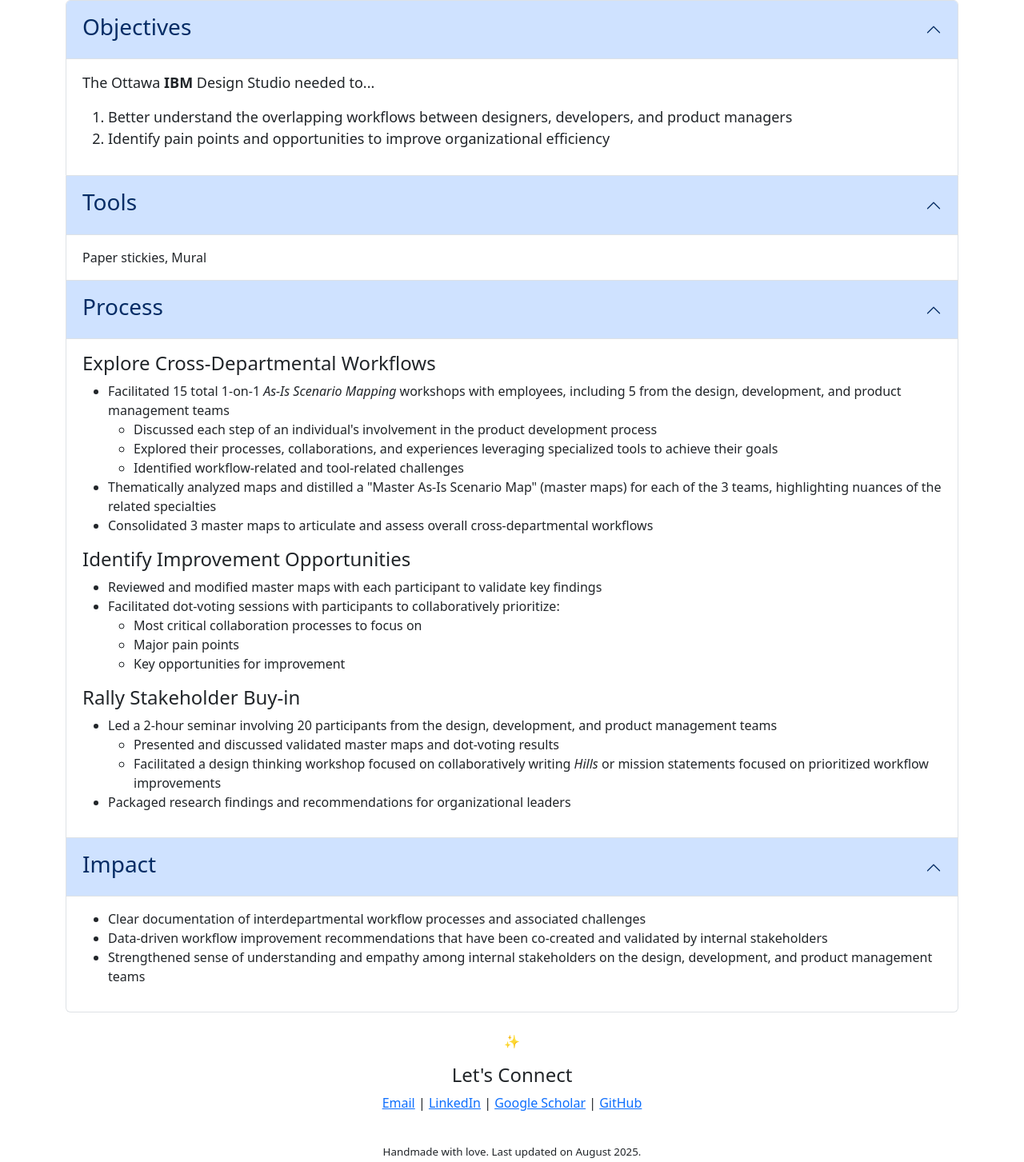
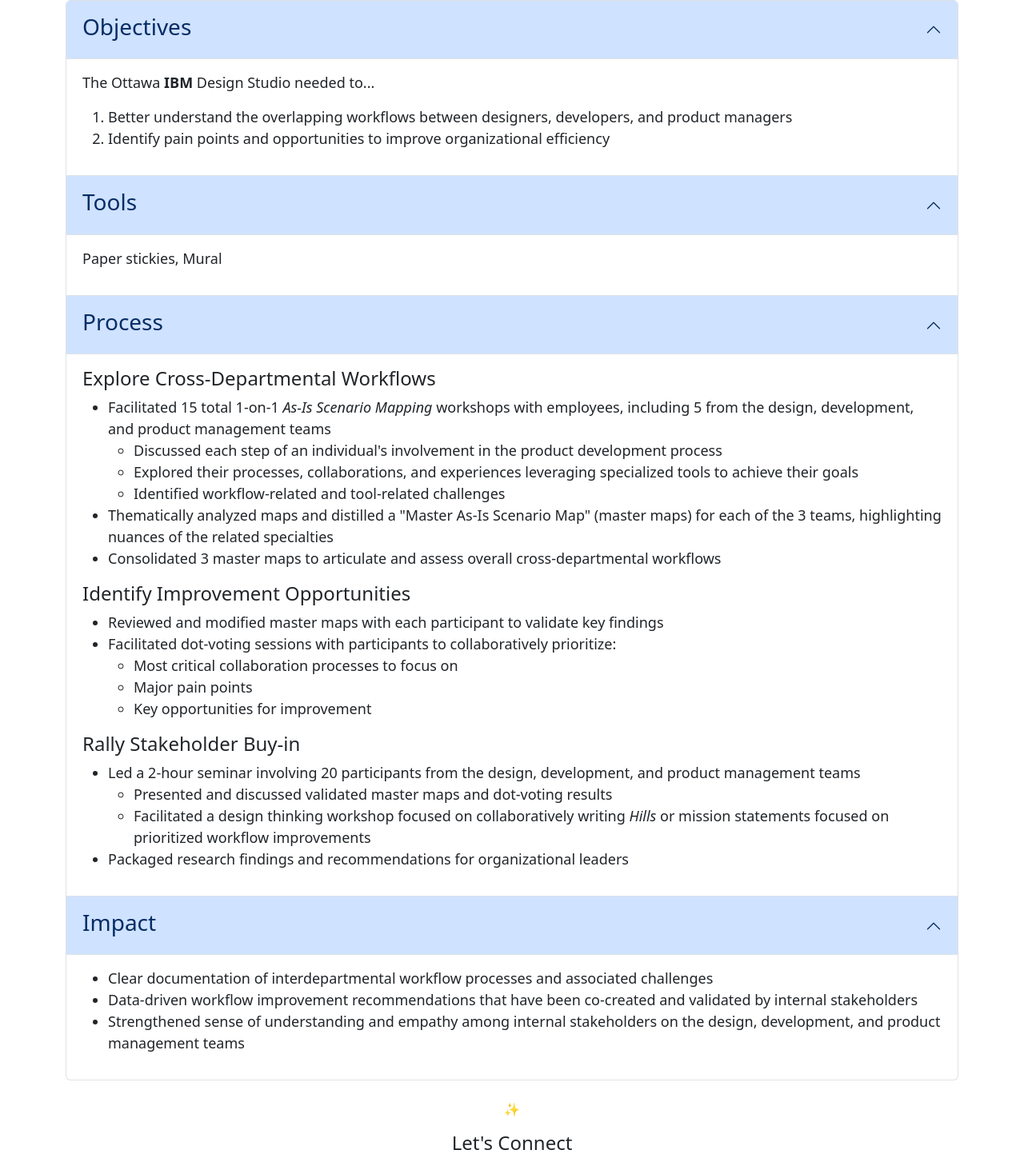
Before and after one commit to danielanapoli/2025-personal-website, a React (Create React App) app: page /#/industry/workflows in a window 1280 px wide. Shown: the part 720-2173 px from the top of the page at 80% size. Built offline with nearby package versions, Linux system fonts and the light colour scheme.

Commit message:
updates to workflow page

```diff
--- a/src/components/navbar.js
+++ b/src/components/navbar.js
@@ -19,9 +19,9 @@ function navBar(){
               <NavDropdown.Item href="/#/industry">Overview</NavDropdown.Item>
               <NavDropdown.Divider/>
               <NavDropdown.Item href="/#/industry/requirements">Requirements discovery</NavDropdown.Item>
+              <NavDropdown.Item href="/#/industry/workflows">Workflow improvements</NavDropdown.Item>
               <NavDropdown.Item href="/#/industry/automation">Persona automation</NavDropdown.Item>
               <NavDropdown.Item href="/#/industry/benchmarking">Usability benchmarking</NavDropdown.Item>
-              <NavDropdown.Item href="/#/industry/workflows">Workflow improvements</NavDropdown.Item>
             </NavDropdown>
             <NavDropdown title="Academic" id="academic-dropdown">
               <NavDropdown.Item href="/#/academic">Overview</NavDropdown.Item>
--- a/src/pages/Industry/Workflows.js
+++ b/src/pages/Industry/Workflows.js
@@ -48,10 +48,13 @@ function IndustryWorkflows() {
                 </ol>
             </AccordionItem>
             <AccordionItem index={1} header={"Tools"}>
+              <p id="accordion-content">
                 Paper stickies, Mural
+              </p>
             </AccordionItem>
             <AccordionItem index={2} header={"Process"}>
-              <h4>Explore Cross-Departmental Workflows</h4>
+              <p id="accordion-content">
+                <h4>Explore Cross-Departmental Workflows</h4>
                 <ul>
                   <li>Facilitated 15 total 1-on-1 <i>As-Is Scenario Mapping</i> workshops with employees, including 5 from the design, development, and product management teams</li>
                   <ul>
@@ -80,13 +83,16 @@ function IndustryWorkflows() {
                   </ul>
                   <li>Packaged research findings and recommendations for organizational leaders</li>
                 </ul>
+              </p>
             </AccordionItem>
             <AccordionItem index={3} header={"Impact"}>
+              <p id="accordion-content">
               <ul>
                 <li>Clear documentation of interdepartmental workflow processes and associated challenges</li>
                 <li>Data-driven workflow improvement recommendations that have been co-created and validated by internal stakeholders</li>
                 <li>Strengthened sense of understanding and empathy among internal stakeholders on the design, development, and product management teams</li>
               </ul>
+              </p>
             </AccordionItem>
           </Accordion>
         </Container>
--- a/src/pages/Resume.js
+++ b/src/pages/Resume.js
@@ -49,7 +49,6 @@ const reactToPrintFn = useReactToPrint({
                 <li>PhD and MA in Human–Computer Interaction with experience in user-centered design, usable security, and accessibility in various domains</li>
                 <li>Applies 7+ years of mixed-methods research experience (usability testing, heuristic evaluation, interviews, surveys, statistical analysis) to inform research roadmaps and product strategy</li>
                 <li>Leads requirements analysis, collaborating with cross-functional teams to conduct interviews, journey mapping, task analysis, and co-create wireframes aligned with business and user needs</li>
-                <li>Develops automated user segmentation with Python, leveraging data analysis and persona development to deliver scalable insights and support AI integration.</li>
                 <li>Conducts usability benchmarking using task-based testing, A/B testing, and statistical evaluation to measure ROI, guide evidence-based design recommendations, and secure stakeholder buy-in.</li>
               </ul>
             </Col>
@@ -74,7 +73,7 @@ const reactToPrintFn = useReactToPrint({
               <strong>Master of Arts in Human-Computer Interaction</strong><br/>
               Carleton University, Ottawa, Ontario<br/>
               <ul>
-                <li>Thesis focus on usable security for people with visual disabilites; read more at <a href="https://carleton.scholaris.ca/items/b9e26ef6-df12-4cf4-bfea-07a99d045f59" target="_blank" rel="noopener noreferrer" title="Link to Carleton University's Thesis repository">Carleton's repository</a></li>
+                <li>Thesis focus on usable security for people with visual disabilities; read more at <a href="https://carleton.scholaris.ca/items/b9e26ef6-df12-4cf4-bfea-07a99d045f59" target="_blank" rel="noopener noreferrer" title="Link to Carleton University's Thesis repository">Carleton's repository</a></li>
                 <li>Junior member of Carleton's Human Oriented Research in Usable Security <a href="https://chorus.scs.carleton.ca/" target="_blank" rel="noopener noreferrer" title="Link to the Carleton Usable Security research lab. Opens in a new tab.">(CHORUS)</a> lab</li>
               </ul>
             </Col>
@@ -199,7 +198,7 @@ const reactToPrintFn = useReactToPrint({
           <br/>
           <Row>
             <Col md={8}>
-              <strong>Enterprise Design Thinking Co-Creater</strong> <Badge bg="secondary">Certificate</Badge><br/>
+              <strong>Enterprise Design Thinking Co-Creator</strong> <Badge bg="secondary">Certificate</Badge><br/>
               IBM, Ottawa, Ontario<br/>
               <ul>
                 <li>Learn more about the <a href="https://www.ibm.com/design/thinking/page/badges/core-skills#Co-Creator" target="_blank" rel="noopener noreferrer">Co-Creator</a> skillset and badge criteria.</li>
```
